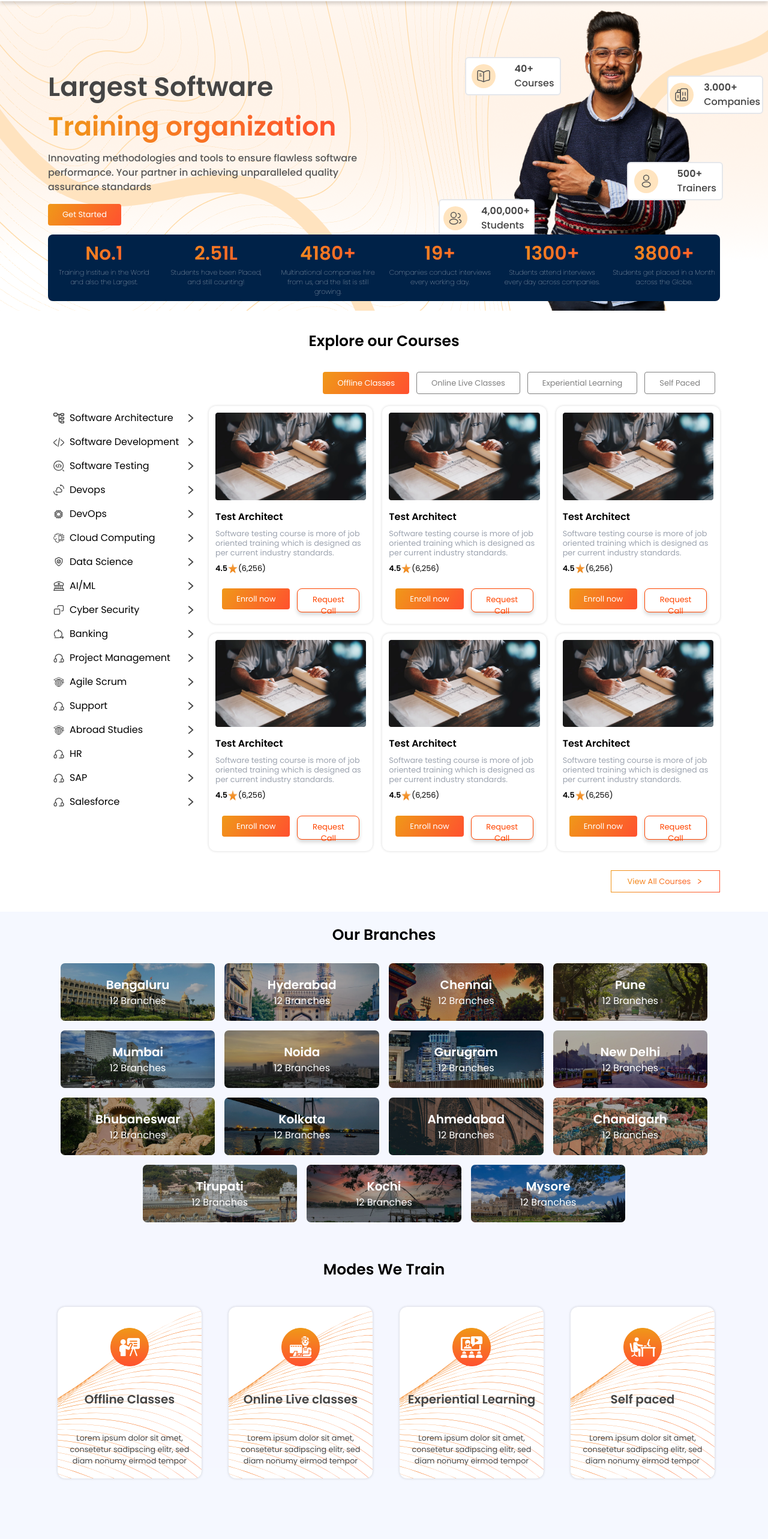
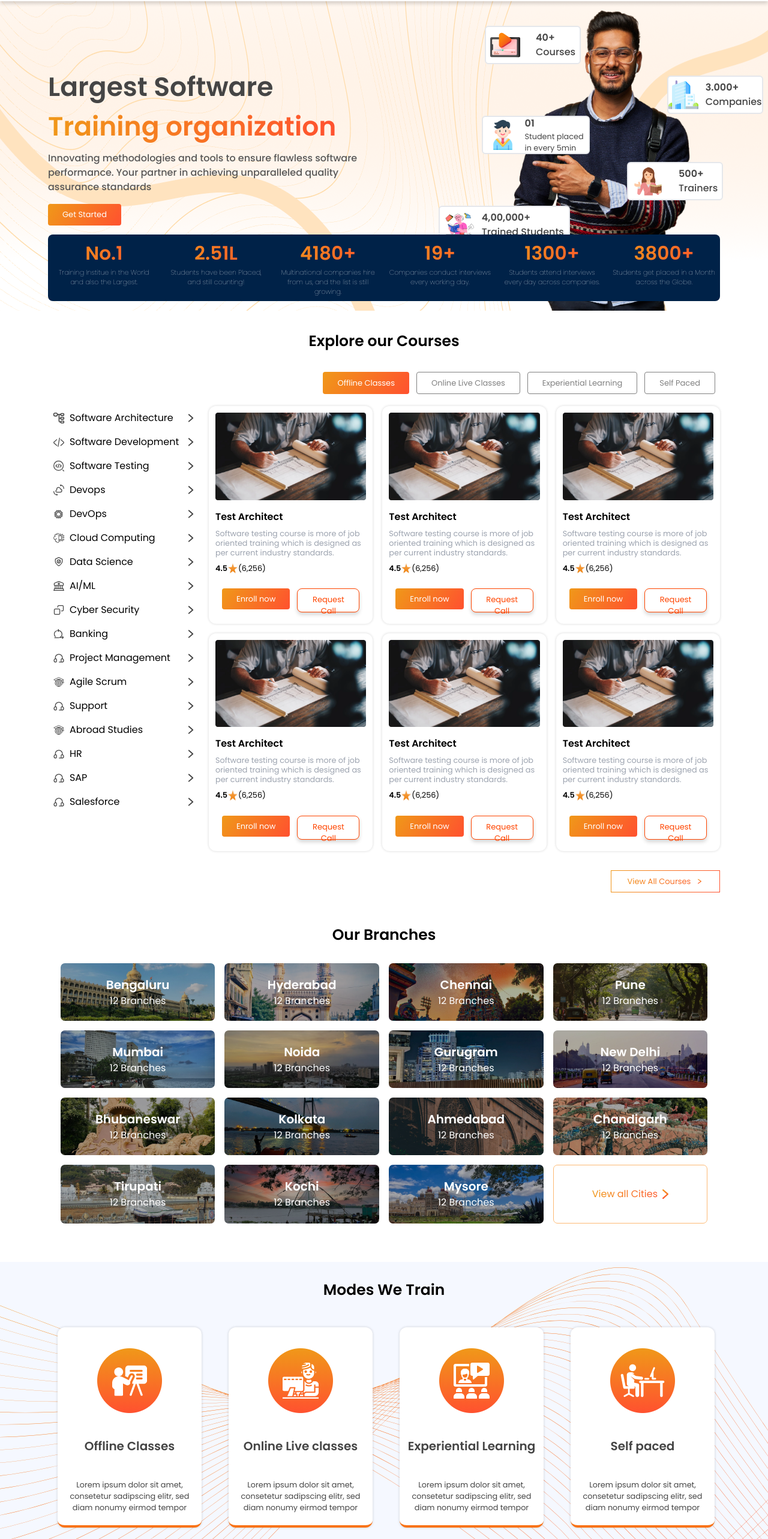
Before and after one commit to DivyaV123/React-Project, a Next.js app: page / in a window 1280 px wide. Shown: the part 94-2660 px from the top of the page at 60% size. Built offline with nearby package versions, Linux system fonts and the light colour scheme.

Commit message:
placements new design

```diff
--- a/app/globals.css
+++ b/app/globals.css
@@ -85,6 +85,10 @@
   background: linear-gradient(to right, #f09819, #ff512f);
 }
 
+.bg-Pinkgradient{
+  background: linear-gradient(to right, #FEF5DB, #FFDFDF);
+}
+
 .myscrollbar::-webkit-scrollbar {
   width: 5px !important;
   border-radius: 5px;
--- a/components/carosalHome/corosalSections/LandingCarosal.jsx
+++ b/components/carosalHome/corosalSections/LandingCarosal.jsx
@@ -29,9 +29,9 @@ function LandingCarosal() {
             </Fade>
             <Fade right delay={0} duration={1000}>
                 <aside className='flex items-center justify-end '>
-                    <article className='flex rounded-md gap-3 bg-white absolute h-16  bg-primary-300 justify-around border-solid border-2 top-[18%] left-[23%] border-dark-gray-600 w-40 items-center'>
+                    <article className='flex rounded-md gap-3 bg-white absolute h-16  bg-primary-300 justify-around border-solid border-2 top-[8%] left-[29%] border-dark-gray-600 w-40 items-center'>
                         <figure >
-                            <img src='./coursesMainPage.svg' />
+                            <img src='./courseHomeIcon.svg' />
                         </figure>
                         <div>
                             <h1 className='text-dark-gray font-extra-bold'>
@@ -44,7 +44,7 @@ function LandingCarosal() {
                     </article>
                     <article className='flex rounded-md gap-3 bg-white cursor-pointer teansform hover:-translate-y-1 duration-300 absolute h-16  bg-primary-300 justify-around border-solid border-2 top-[24%] left-[84%] border-dark-gray-600 w-40 items-center'>
                         <figure >
-                            <img src='./companiesMainPage.svg' />
+                            <img src='./hiringCompanyHomeicon.svg' />
                         </figure>
                         <div>
                             <h1 className='text-dark-gray font-extra-bold'>
@@ -57,7 +57,7 @@ function LandingCarosal() {
                     </article>
                     <article className='flex rounded-md gap-3 absolute h-16 z-1  bg-white justify-around border-solid border-2 top-[52%] left-[72%]   border-dark-gray-600 w-40 items-center'>
                         <figure >
-                            <img src='./trainersMainPage.svg' />
+                            <img src='./teacherHomeIcon.svg' />
                         </figure>
                         <div>
                             <h1 className='text-dark-gray font-extra-bold'>
@@ -68,16 +68,30 @@ function LandingCarosal() {
                             </h2>
                         </div>
                     </article>
-                    <article className='flex rounded-md gap-3 absolute h-16 bg-white justify-around border-solid border-2 top-[64%] left-[15%] border-dark-gray-600 w-40 items-center'>
+                    <article className='flex rounded-md gap-3 absolute h-16 bg-white justify-around border-solid border-2 top-[37%] left-[28%] border-dark-gray-600 p-2 items-center'>
                         <figure >
-                            <img src='./stuedntsMainPage.svg' />
+                            <img src='./studentPlaceMentHomeIcon.svg' />
+                        </figure>
+                        <div>
+                            <h1 className='text-dark-gray font-extra-bold'>
+                                <Counter label='01' targetValue={0} initialValue={0}></Counter>
+                            </h1>
+                            <h2 className='text-dark-gray text-sm'>
+                                Student placed <br />
+                                in every 5min
+                            </h2>
+                        </div>
+                    </article>
+                    <article className='flex rounded-md gap-3 absolute h-16 bg-white justify-around border-solid border-2 top-[66%] left-[15%] border-dark-gray-600 p-2 items-center'>
+                        <figure >
+                            <img src='./trainedStudentsHomeIcon.svg' />
                         </figure>
                         <div>
                             <h1 className='text-dark-gray font-extra-bold'>
                                 <Counter label='4,00,000+' targetValue={0} initialValue={0}></Counter>
                             </h1>
                             <h2 className='text-dark-gray font-medium'>
-                                Students
+                                Trained Students
                             </h2>
                         </div>
                     </article>
--- a/components/ourBranches/ourBranchesHome.jsx
+++ b/components/ourBranches/ourBranchesHome.jsx
@@ -11,6 +11,7 @@ function OurBranchesHome() {
         width: '23%',
         transition: 'opacity 0.3s ease-in-out', // Add transition for opacity
     })
+
     const branches = [{
         name: 'Bengaluru',
         number: '12',
@@ -85,11 +86,17 @@ function OurBranchesHome() {
         name: 'Mysore',
         number: '12',
         immage: './mysoreBranch.png'
+    },
+    {
+        name: 'View all Cities',
+        number: '',
+        immage: './mysoreBranch.png'
     }
     ]
 
     return (
-        <MaxWebWidth sectionStyling='bg-backgroundBlue pb-8' >
+        <>
+            <MaxWebWidth sectionStyling='pb-8' >
                 <section>
                     <header>
                         <Slide top cascade>
@@ -106,25 +113,33 @@ function OurBranchesHome() {
                                 opacity: '0.8',
                             };
                             return (
-                            <div key={elements.id} className='bg-no-repeat bg-cover transform hover:-translate-y-1 delay-300 duration-300 sm:flex-basis-[10%] md:flex-basis-[33.3%] lg:flex-basis-[23%] 2xl:[24%]' style={{ ...stylingImg, backgroundImage: `url(${elements.immage})` }}>
+                                <>
+                                    <div key={elements.id} className={elements.name === "View all Cities" ? 'border border-orange-300 transform hover:-translate-y-1 delay-300 duration-300' : 'bg-no-repeat bg-cover transform hover:-translate-y-1 delay-300 duration-300 sm:flex-basis-[10%] md:flex-basis-[33.3%] lg:flex-basis-[23%] 2xl:[24%]'} style={{ ...stylingImg, backgroundImage: `url(${elements.name !== "View all Cities" ? elements.immage : ""})` }}>
                                         <article className='min-h-24 flex justify-center items-center flex-wrap'>
                                             <article>
                                                 <header>
-                                            <h1 className='text-xl font-bold  hover:max-w-lg text-white flex justify-center align-center'>{elements.name}</h1>
+                                                    <h1 className={elements.name === "View all Cities" ? 'gradient-text flex justify-center gap-2' : 'text-xl font-bold  hover:max-w-lg text-white flex justify-center align-center'}>{elements.name}  {elements.name === "View all Cities" &&
+                                                        <img src='./arrowIconOrange.svg'></img>
+                                                    }</h1>
                                                 </header>
+                                                {elements.name !== "View all Cities" &&
                                                     <p className='text-white flex justify-center align-center'>{elements.number} Branches</p>
+                                                }
                                             </article>
                                         </article>
                                     </div>
+                                </>
                             )
                         })}
                     </article>
-
                 </section>
-            <section className='flex justify-center mt-8 mb-8'>
+            </MaxWebWidth>
+            <MaxWebWidth sectionStyling="bg-backgroundBlue h-[50%] bg-[url('/illustrate_wave.svg')] bg-no-repeat bg-left bg-contain min-h-80 bg-cover">
+                <section className="flex justify-center mt-8 mb-8">
                     <TrainingMode />
                 </section>
             </MaxWebWidth>
+        </>
     )
 }
 
--- a/components/ourBranches/trainingMode/trainingCard.jsx
+++ b/components/ourBranches/trainingMode/trainingCard.jsx
@@ -1,12 +1,12 @@
 import React from 'react'
 import './trainingCard.scss'
 
-function TrainingCard({ cardDetails }) {
+function TrainingCard({ cardDetails, hover }) {
     return (
-        <section className='flex rounded-sm cardStyle row-span-4 w-60 m-4' style={{ backgroundImage: "url('./backgroundWave.svg')"}}>
+        <section className='flex rounded-sm cardStyle border-b-4 border-orange-500 row-span-4 w-60 m-4'>
             <div >
                 <figure className='flex justify-center aligen-center p-5 mt-3'>
-                    <img className='h-16 w-16' src={cardDetails.cardlogo} alt='logo'></img>
+                    <img src={cardDetails.cardlogo} alt='logo'></img>
                 </figure>
                 <header>
                     <h1 className='flex justify-center aligen-center text-dark-gray pt-5 text-xl font-bold'>
--- a/components/ourBranches/trainingMode/trainingMode.jsx
+++ b/components/ourBranches/trainingMode/trainingMode.jsx
@@ -1,30 +1,36 @@
-import React from 'react'
+import React, { useState } from 'react'
 import TrainingCard from './trainingCard'
 import Slide from "react-reveal/Slide";
 import { Fade } from 'react-reveal';
+import { useSearchParams } from 'next/navigation';
 
 function TrainingMode() {
+    const [hover, setHover] = useState(false)
     const trainingDetails = [
         {
             mode: "Offline Classes",
             detail: "Lorem ipsum dolor sit amet, consetetur sadipscing elitr, sed diam nonumy eirmod tempor",
-            cardlogo: "./icon_ofline_classes.png"
+            cardlogo: "./icon_ofline_classes.png",
+            hoverLogo:'./hoverOfflineClassesIcon.svg'
         }, {
             mode: "Online Live classes",
             detail: "Lorem ipsum dolor sit amet, consetetur sadipscing elitr, sed diam nonumy eirmod tempor",
-            cardlogo: "./icon_online_live_courses.png"
+            cardlogo: "./icon_online_live_courses.png",
+            hoverLogo:'./hoverOfflineClassesIcon.svg'
         }, {
             mode: "Experiential Learning",
             detail: "Lorem ipsum dolor sit amet, consetetur sadipscing elitr, sed diam nonumy eirmod tempor",
-            cardlogo: "./icon_experiential_learning.png"
+            cardlogo: "./icon_experiential_learning.png",
+            hoverLogo:'./hoverOfflineClassesIcon.svg'
         }, {
             mode: "Self paced",
             detail: "Lorem ipsum dolor sit amet, consetetur sadipscing elitr, sed diam nonumy eirmod tempor",
-            cardlogo: "./icon_self_paced.png"
+            cardlogo: "./icon_self_paced.png",
+            hoverLogo:'./hoverOfflineClassesIcon.svg'
         },
     ]
     return (
-        <article className='mb-6'>
+        <article onMouseEnter={()=>{setHover(true)}} onMouseLeave={()=>{setHover(false)}} className='mb-6'>
             <header>
                 <Slide top cascade>
                     <h1 className='flex justify-center text-2xl m-2 font-extra-bold p-5'>Modes We Train</h1>
@@ -34,7 +40,7 @@ function TrainingMode() {
             <article className='grid grid-cols-auto xs:grid-cols-1 sm:grid-cols-2 md:grid-cols-4  gap-5'>
                 {trainingDetails.map((element) => {
                     return (
-                        <TrainingCard cardDetails={element} />
+                        <TrainingCard cardDetails={element} setHover={setHover} hover={hover} />
                     )
                 })}
             </article>
--- a/components/pages/contactUs/ContactUsHome.jsx
+++ b/components/pages/contactUs/ContactUsHome.jsx
@@ -63,8 +63,12 @@ function ContactUsHome() {
                                     </form>
                                 </article>
                             </aside>
-                            <aside className='gradient-bg h-auto w-[16.55vw] rounded-r'>
-
+                            <aside className='bg-gradient  h-auto w-[16.55vw] rounded-r'>
+                                <header>
+                                    <h1>
+                                    Contact Info
+                                    </h1>
+                                </header>
                             </aside>
                         </section>
                     </article>
--- a/components/placementstatistics/placementStatisticsHome.jsx
+++ b/components/placementstatistics/placementStatisticsHome.jsx
@@ -2,52 +2,105 @@
 import MaxWebWidth from '../commonComponents/maxwebWidth/maxWebWidth'
 import Slide from "react-reveal/Slide";
 import './PlacementStatisticsHome.scss'
+import { Badge } from "@/components/ui/badge"
 import { Fade } from 'react-reveal';
 import Counter from '../commonComponents/counterAnimation/Counter';
 
 function PlacementStatisticsHome() {
+    const degrees = [
+        'BE/BTech', 'BCA/Bsc', 'MCA', 'B.Com', 'ME/M.Tech', 'MBA', 'Msc'
+    ]
+    const branches = [
+        'CSE', 'ISE', 'ECE', 'Civil', 'EEE', 'Mech'
+    ]
     const statistics = [
         {
             count: '94,860',
-            info: 'Students who have throughout # 60% Aggregate'
+            info: 'Students who have throughout # 60% Aggregate',
+            icon: './placementIcon1.svg'
         },
         {
             count: '42,992',
-            info: 'Students who have graduated # in Non - IT'
+            info: 'Students who have graduated # in Non - IT',
+            icon: './staticsIcon02.svg'
         },
         {
             count: '68,481',
-            info: 'Students who have graduated # in IT / CS / IS'
+            info: 'Students who have graduated # in IT / CS / IS',
+            icon: './placementIcon03.svg'
         },
         {
             count: '15,024',
-            info: 'Students who have less than # 60% Aggregate'
+            info: 'Students who have less than # 60% Aggregate',
+            icon: './placementIcon04.svg'
         },
     ]
     return (
-        <MaxWebWidth sectionStyling="bg-[url('/illustrate_wave.svg')] bg-no-repeat bg-left bg-contain min-h-80 bg-cover flex align-ceneter mt-8" >
+        <MaxWebWidth sectionStyling=" flex align-ceneter mt-8" >
             <header>
                 <Slide top cascade>
-                    <h1 className='font-extra-bold text-2xl flex justify-center align-center mb-8 mt-8 h-20'>
+                    <h1 className='font-extra-bold text-2xl flex justify-start  mb-8 mt-8 h-12'>
                         Our Placement Statistics
                     </h1>
                 </Slide>
             </header>
-            <article className='grid grid-cols-auto md:grid-cols-4 sm:grid-cols-2 xs:grid:cols-1  mt-8'>
-                {statistics.map((element) => {
-                    let content = element.info.replace("#", "<br/>")
-                    return (
-                        <Fade top duration={1000} delay={0}>
-                            <div>
-                                <h1 className=' animatedCounter font-extra-bold text-3xl text-dark-gray flex justify-center'>
-                                    <Counter initialValue={0} targetValue={5000} label={element.count} /><br />
-                                </h1>
-                                <p className='text-dark-gray text-sm  flex justify-center text-center' dangerouslySetInnerHTML={{ __html: content }} />
+            <article className='bg-Pinkgradient rounded-b-2xl relative rounded-r-2xl flex justify-between rounded-tl-[120px] mt-8 p-[5%]'>
+                <aside className='p-2'>
+                    <Fade left duration={1000} deley={0}>
+                        <figure className='absolute top-[-4%] left-[-6.5%]'>
+                            <img className='w-[75%]' src='./graduationCapIcon.svg'></img>
+                        </figure>
+                    </Fade>
+                    {statistics.map((item, index) => {
+                        let content = item.info.replace(/#/g, "<br/>")
+                        return (
+                            <div className='flex aligen-items jutsify-center'>
+                                <figure>
+                                    <img src={item.icon}></img>
+                                </figure>
+                                <div className='p-5'>
+                                    <h1 className='font-bold text-xl'>{item.count}</h1>
+                                    <p dangerouslySetInnerHTML={{ __html: content }} />
+                                </div>
                             </div>
-                        </Fade>
-                    )
-                })}
+                        )
+                    })}
+                </aside>
+                <asides className='relative p-2'>
+                    <Fade right duration={1000} delay={0}>
+                        <figure className='absolute top-[-18%] left-[32%]'>
+                            <img className='w-[90%]' src='./graduationReportIcon.svg'></img>
+                        </figure>
+                    </Fade>
+                    <aside className='p-7'>
+                        <h1 className='font-bold text-xl pb-5'>
+                            From Various Degree
+                        </h1>
+                        <div className='grid grid-cols-3 gap-4'>
+                            {degrees.map((element) => {
+                                return (
+                                    <Badge variant="">{element}</Badge>
+                                )
+                            })
+                            }
+                        </div>
+                    </aside>
+                    <aside className='p-7 mt-12'>
+                        <h1 className='font-bold text-xl pb-5'>
+                            From Various Branches
+                        </h1>
+                        <div className='grid grid-cols-3 gap-4'>
+                            {branches.map((element) => {
+                                return (
+                                    <Badge variant="">{element}</Badge>
+                                )
+                            })
+                            }
+                        </div>
+                    </aside>
+                </asides>
             </article>
+
         </MaxWebWidth>
     )
 }
```
Lines whose indentation alone changed are shown as unchanged.
